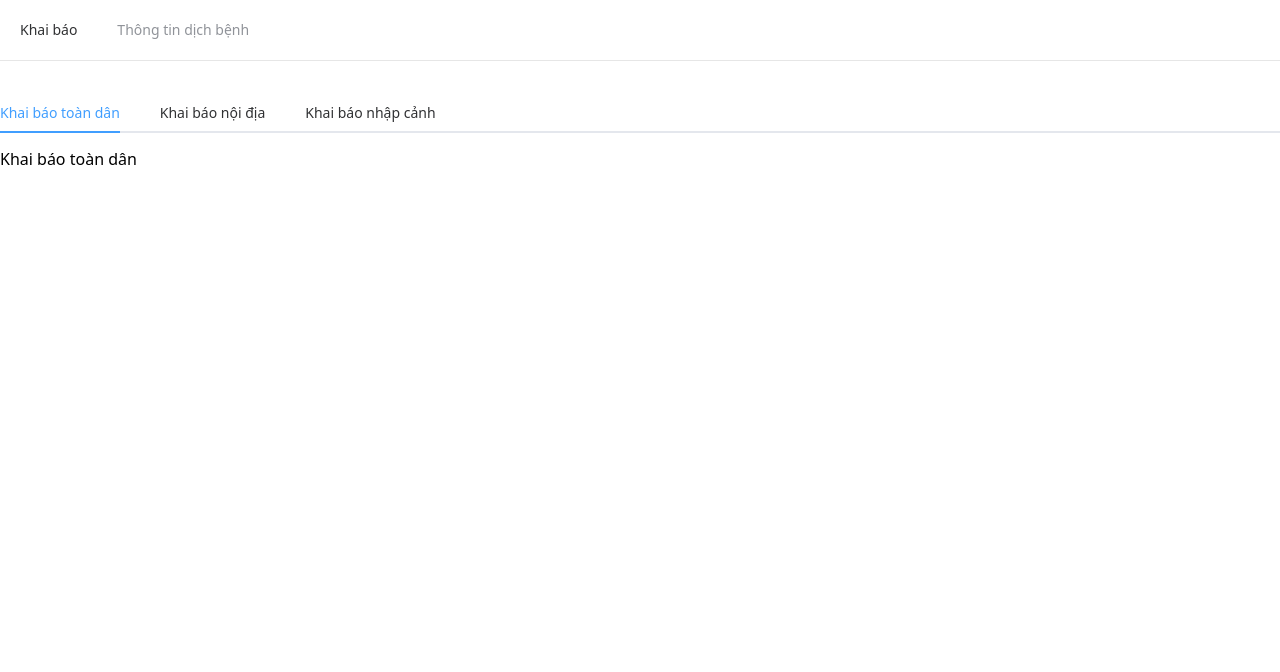
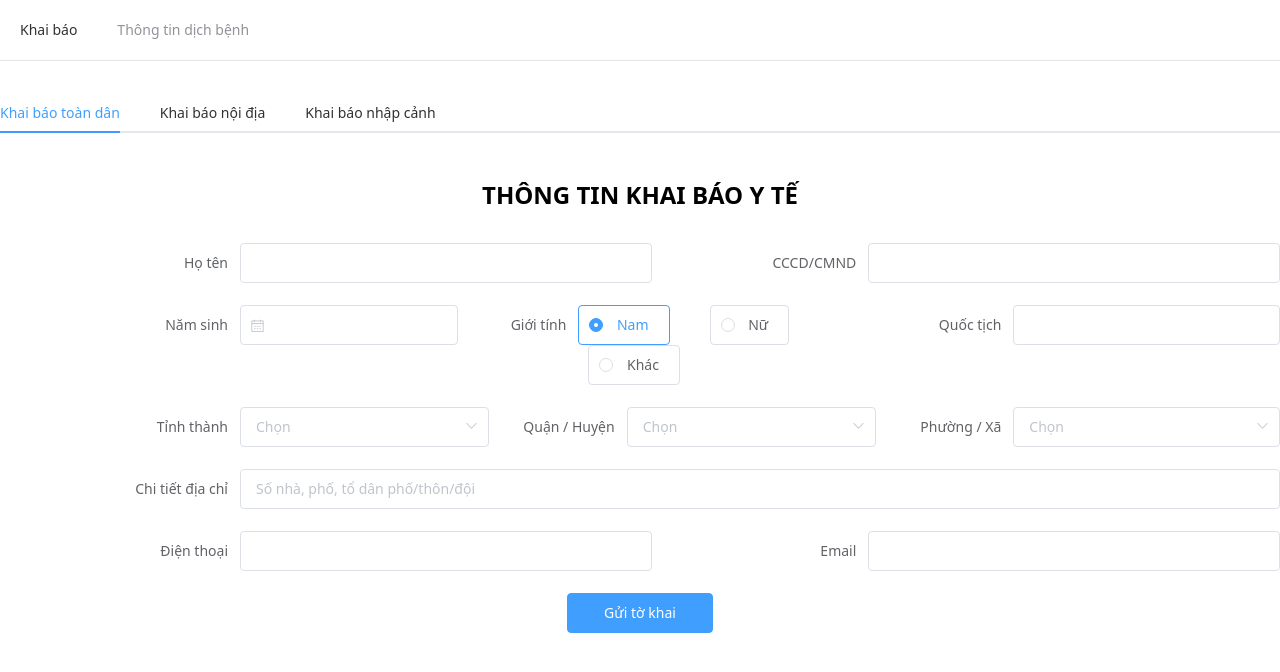
Before and after one commit to tien0409/covid_fe, a Nuxt app: page / in a window 1280 px wide. Both pictures are taken after typing "Sample" into the empty fields and a click on the button "Đăng nhập". Shown: the top 672 px of the page. Built offline with nearby package versions, Linux system fonts and the light colour scheme.

Commit message:
feat: add axios package

```diff
--- /dev/null
+++ b/api/external/address.js
@@ -0,0 +1,6 @@
+import createAxios from '@/libs/axios';
+
+const axios = createAxios('https://provinces.open-api.vn/api');
+
+export const getProvinces = () => axios.get('/p').then((_) => _.data);
+export const getDistricts = (provinceCode) => axios.get(`/d/${provinceCode}`).then((_) => _.data);
--- /dev/null
+++ b/components/medical-form/National.vue
@@ -0,0 +1,181 @@
+<template>
+    <div>
+        <h2 class="text-center uppercase my-8 text-2xl font-bold">
+            Thông tin khai báo y tế
+        </h2>
+        <el-form ref="formRef" model="form" label-width="120px">
+            <el-form-item>
+                <el-col :span="11">
+                    <el-form-item prop="name" label="Họ tên">
+                        <el-input v-model="form.name" />
+                    </el-form-item>
+                </el-col>
+                <el-col :span="2">
+                    &nbsp;
+                </el-col>
+                <el-col :span="11">
+                    <el-form-item prop="id" label="CCCD/CMND">
+                        <el-input v-model="form.id" />
+                    </el-form-item>
+                </el-col>
+            </el-form-item>
+
+            <el-form-item>
+                <el-col :span="7">
+                    <el-form-item prop="birthDay" label="Năm sinh">
+                        <el-date-picker
+                            v-model="form.birthDay"
+                            type="date"
+                            style="width: 100%;"
+                        />
+                    </el-form-item>
+                </el-col>
+                <el-col :span="9">
+                    <el-form-item prop="gender" label="Giới tính">
+                        <el-radio-group v-model="form.gender">
+                            <el-radio
+                                v-for="_gender in genders"
+                                :key="_gender.label"
+                                border
+                                :label="_gender.label"
+                            >
+                                {{ _gender.value }}
+                            </el-radio>
+                        </el-radio-group>
+                    </el-form-item>
+                </el-col>
+                <el-col :span="8">
+                    <el-form-item prop="national" label="Quốc tịch">
+                        <el-input v-model="form.national" />
+                    </el-form-item>
+                </el-col>
+            </el-form-item>
+
+            <el-form-item>
+                <el-col :span="8">
+                    <el-form-item prop="province" label="Tỉnh thành">
+                        <el-select
+                            v-model="form.province"
+                            filterable
+                            placeholder="Chọn"
+                            @change="handleChangeProvince"
+                        >
+                            <el-option
+                                v-for="_province in provinces"
+                                :key="_province.code"
+                                :label="_province.name"
+                                :value="_province.code"
+                            />
+                        </el-select>
+                    </el-form-item>
+                </el-col>
+                <el-col :span="8">
+                    <el-form-item v-model="form.district" label="Quận / Huyện">
+                        <el-select filterable placeholder="Chọn">
+                            <el-option />
+                        </el-select>
+                    </el-form-item>
+                </el-col>
+                <el-col :span="8">
+                    <el-form-item prop="ward" label="Phường / Xã">
+                        <el-select
+                            v-model="form.ward"
+                            class="w-full"
+                            filterable
+                            placeholder="Chọn"
+                        >
+                            <el-select
+                                v-model="form.ward"
+                                class="w-full"
+                                filterable
+                                placeholder="Chọn"
+                            >
+                                <el-option />
+                            </el-select>
+                        </el-select>
+                    </el-form-item>
+                </el-col>
+            </el-form-item>
+
+            <el-form-item>
+                <el-col :span="24">
+                    <el-form-item prop="address" label="Chi tiết địa chỉ">
+                        <el-input v-model="form.address" placeholder="Số nhà, phố, tổ dân phố/thôn/đội" />
+                    </el-form-item>
+                </el-col>
+            </el-form-item>
+
+            <el-form-item>
+                <el-col :span="11">
+                    <el-form-item prop="phoneNumber" label="Điện thoại">
+                        <el-input v-model="form.phoneNumber" />
+                    </el-form-item>
+                </el-col>
+                <el-col :span="2">
+                    &nbsp;
+                </el-col>
+                <el-col :span="11">
+                    <el-form-item prop="email" label="Email">
+                        <el-input v-model="form.email" type="email" />
+                    </el-form-item>
+                </el-col>
+            </el-form-item>
+
+            <div class="text-center mt-4">
+                <el-button native-type="submit" type="primary">
+                    <span class="px-4">
+                        Gửi tờ khai
+                    </span>
+                </el-button>
+            </div>
+        </el-form>
+    </div>
+</template>
+
+<script>
+    import { getDistricts } from '@/api/external/address';
+
+    export default {
+        props: {
+            provinces: {
+                type: Array,
+                required: true,
+            },
+        },
+
+        data() {
+            return {
+                form: {
+                    name: '',
+                    id: '',
+                    birthDay: '',
+                    gender: 'man',
+                    national: '',
+                    province: '',
+                    district: '',
+                    ward: '',
+                    address: '',
+                    phoneNumber: '',
+                    email: '',
+                },
+            };
+        },
+
+        computed: {
+            genders() {
+                return [
+                    { label: 'man', value: 'Nam' },
+                    { label: 'woman', value: 'Nữ' },
+                    { label: 'other', value: 'Khác' },
+                ];
+            },
+        },
+
+        methods: {
+            async handleChangeProvince(provinceCode) {
+                const res = await getDistricts(provinceCode);
+                console.log(res);
+            },
+        },
+    };
+</script>
--- /dev/null
+++ b/libs/axios.js
@@ -0,0 +1,34 @@
+import axios from 'axios';
+
+// const getCookie = (name) => {
+//     const value = `; ${document.cookie}`;
+//     const parts = value.split(`; ${name}=`);
+//     if (parts.length === 2) {
+//         return parts.pop().split(';').shift();
+//     }
+//
+//     return '';
+// };
+
+const createAxios = (apiHost) => {
+    const baseURL = apiHost;
+    const _axios = axios.create({
+        baseURL,
+        headers: {
+            'content-type': 'application/json',
+        },
+    });
+
+    //     if (process.browser === true) {
+    //         const token = getCookie('auth._token.local');
+    //         _axios.interceptors.request.use((config) => {
+    //             config.headers.Authorization = decodeURI(token);
+    //
+    //             return config;
+    //         });
+    //     }
+
+    return _axios;
+};
+
+export default createAxios;
--- a/nuxt.config.js
+++ b/nuxt.config.js
@@ -38,6 +38,7 @@ export default {
 
     // Modules: https://go.nuxtjs.dev/config-modules
     modules: [
+        '@nuxtjs/axios'
     ],
 
     // Build Configuration: https://go.nuxtjs.dev/config-build
--- a/package.json
+++ b/package.json
@@ -11,6 +11,7 @@
     "lint": "yarn lint:js"
   },
   "dependencies": {
+    "@nuxtjs/axios": "^5.13.6",
     "core-js": "^3.15.1",
     "element-ui": "^2.15.2",
     "nuxt": "^2.15.7"
@@ -24,6 +25,10 @@
     "eslint-config-prettier": "^8.3.0",
     "eslint-plugin-nuxt": "^2.0.0",
     "eslint-plugin-vue": "^7.12.1",
+    "eslint-config-airbnb": "^18.2.1",
+    "eslint-import-resolver-alias": "^1.1.2",
+    "eslint-import-resolver-webpack": "^0.13.0",
+    "eslint-plugin-import": "^2.22.1",
     "prettier": "^2.3.2",
     "pug": "^3.0.2",
     "sass": "^1.43.4",
--- a/pages/home/index.vue
+++ b/pages/home/index.vue
@@ -1,7 +1,7 @@
 <template>
     <el-tabs v-model="activeDeclarationSheet">
         <el-tab-pane label="Khai báo toàn dân" name="1">
-            Khai báo toàn dân
+            <MedicalFormNational :provinces="provinces" />
         </el-tab-pane>
         <el-tab-pane label="Khai báo nội địa" name="2">
             Khai báo nội địa
@@ -13,11 +13,25 @@
 </template>
 
 <script>
+    import MedicalFormNational from '@/components/medical-form/National.vue';
+    import { getProvinces } from '@/api/external/address';
+
     export default {
+        components: {
+            MedicalFormNational,
+        },
+
+        async asyncData() {
+            const res = await getProvinces();
+            return {
+                provinces: res,
+            };
+        },
+
         data() {
             return {
-                activeDeclarationSheet: '1'
-            }
-        }
-    }
+                activeDeclarationSheet: '1',
+            };
+        },
+    };
 </script>
--- a/pages/index.vue
+++ b/pages/index.vue
@@ -25,29 +25,29 @@
         data() {
             return {
                 form: {
-                    phoneNumber: ""
+                    phoneNumber: '',
                 },
                 rules: {
                     phoneNumber: [
-                        { required: true, message: 'Vui lòng nhập số điện thoại', trigger: 'blur'}
-                    ]
-                }
-            }
+                        { required: true, message: 'Vui lòng nhập số điện thoại', trigger: 'blur' },
+                    ],
+                },
+            };
         },
 
         methods: {
             handleLogin() {
                 this.$refs.form.validate((valid) => {
                     if (valid) {
-                        console.log("Login success");
-                        this.$router.push("/home");
+                        console.log('Login success');
+                        this.$router.push('/home');
                     } else {
-                        this.$message.error("Vui lòng nhập đầy đủ thông tin")
+                        this.$message.error('Vui lòng nhập đầy đủ thông tin');
                     }
-                })
-            }
-        }
-    }
+                });
+            },
+        },
+    };
 </script>
 
 <style lang="scss" scoped>
```
Also changed, not shown: 2 other files (tests, documents, lock files or other folders). Lines whose indentation alone changed are shown as unchanged.
